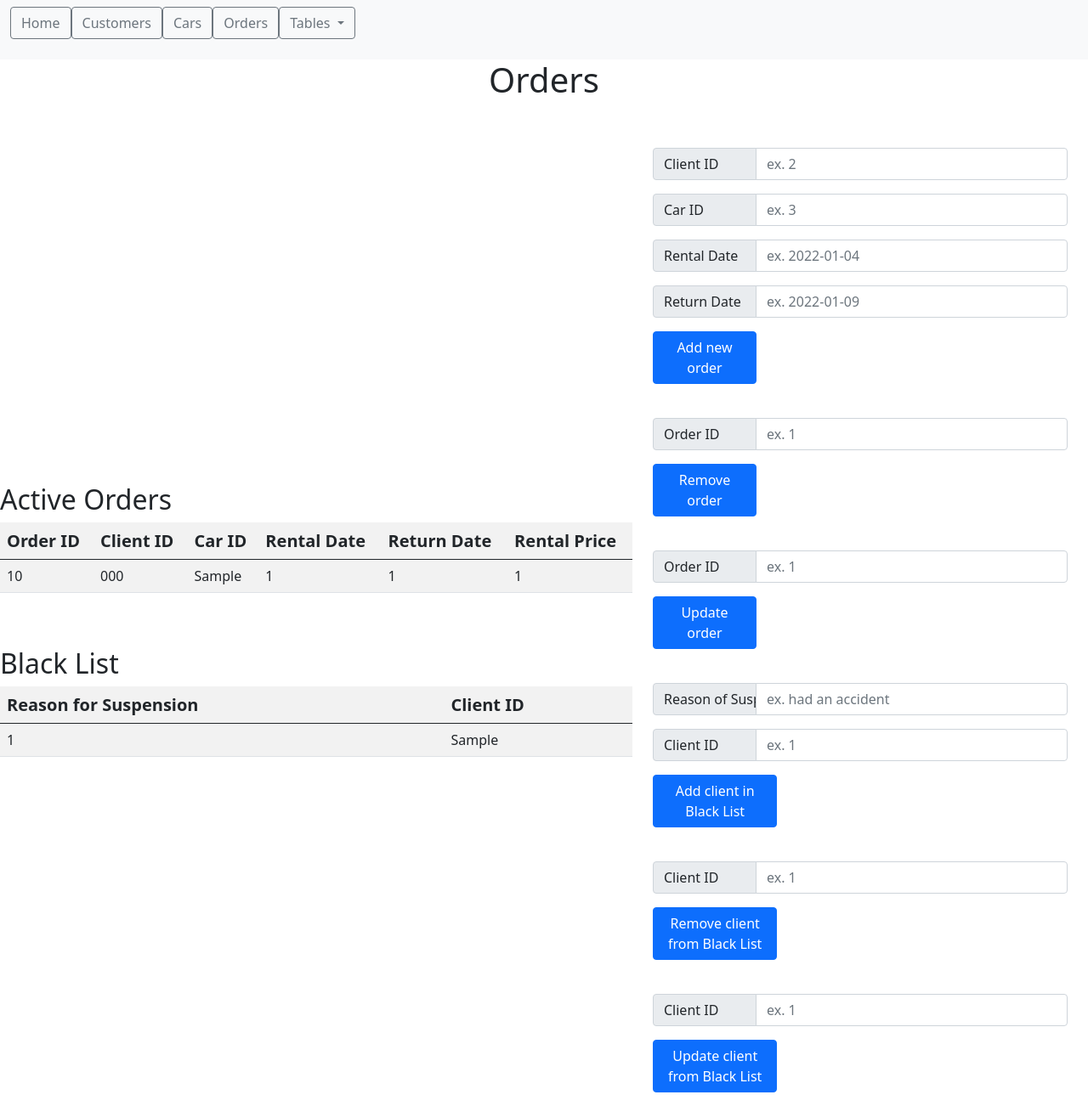
After one commit to FCosmin27/rent_auto, a Flask app: page /orders in a window 1280 px wide. The commit adds this page. Shown: the whole page at 85% size. Run offline with Flask 2, Linux system fonts and the light colour scheme; tables that the repository leaves empty or names only in its code hold one stand-in row (values such as "Sample post").

Commit message:
almost done

```diff
--- a/main.py
+++ b/main.py
@@ -229,6 +229,26 @@ def handle_update_car_verify():
         return render_template('home.html',text=f'Invalid Update, Car ID : {car_id} does not exist')
     return render_template('update_car.html',car=car)
 
+
+@app.route('/update-car-execute',methods=['POST'])
+def handle_update_car_execute():
+    conn=connect_to_database()
+    cursor=conn.cursor()
+    car_id=request.form['car_id']
+    type=request.form['type']
+    date_of_fb=request.form['date_of_fb']
+    color=request.form['color']
+    price=request.form['price']
+
+    try:
+        cursor.execute(f"UPDATE masina SET tip_masina='{type}', an_fabricatie='{date_of_fb}', culoare='{color}', pret_inchiriere={price} WHERE id_masina={car_id}")
+    except Exception as e:
+        return render_template('home.html',text=f'Invalid Car Info Update, Exception: {e}')
+
+    cursor.execute("commit")
+    return redirect('/cars')
+
+
 @app.route('/add-car-status',methods=['POST'])
 def handle_add_car_status():
     conn=connect_to_database()
@@ -240,8 +260,183 @@ def handle_add_car_status():
     try:
         cursor.execute("INSERT INTO status_masina (id_masina,status) VALUES (%s,%s)",(car_id,status))
     except Exception as e:
-        return render_template('home.html',text=f'Invalid Insert, Exception: {e}')
+        return render_template('home.html',text=f'Invalid Car Status Insert, Exception: {e}')
 
     cursor.execute("commit")
 
     return redirect('/cars')
+
+@app.route('/remove-car-status',methods=['POST'])
+def handle_remove_car_status():
+    conn=connect_to_database()
+    cursor=conn.cursor()
+    car_id=request.form['car_id']
+
+    try:
+        cursor.execute(f"DELETE FROM status_masina WHERE id_masina={car_id}")
+    except Exception as e:
+        return render_template('home.html',text=f'Invalid Car Status Delete, Exception: {e}')
+
+    cursor.execute("commit")
+
+    return redirect('/cars')
+
+@app.route('/update-car-status-verify',methods=['POST'])
+def handle_update_car_status_verify():
+    conn=connect_to_database()
+    cursor=conn.cursor()
+    car_id=request.form['car_id']
+
+    cursor.execute(f"SELECT * FROM status_masina WHERE id_masina={car_id}")
+    car_status=cursor.fetchone()
+    if car_status is None:
+        return render_template('home.html',text=f'Invalid Car status Update, Car ID : {car_id} does not exist')
+    return render_template('update_status.html',car_status=car_status)
+
+@app.route('/update-car-status-execute',methods=['POST'])
+def handle_update_car_status_execute():
+    conn=connect_to_database()
+    cursor=conn.cursor()
+    car_id=request.form['car_id']
+    status=request.form['status']
+    state_at_return=request.form['state_at_return']
+    return_date=request.form['return_date']
+
+    try:
+        cursor.execute(f"UPDATE status_masina SET status='{status}',stare_la_retur='{state_at_return}', data_retur_sm='{return_date}' WHERE id_masina={car_id}")
+    except Exception as e:
+        return render_template('home.html',text=f'Invalid Car Status Update, Exception: {e}')
+
+    cursor.execute("commit")
+    return redirect('/cars')
+
+
+@app.route('/orders')
+def handle_get_orders():
+    conn=connect_to_database()
+    cursor=conn.cursor()
+
+    try:
+        cursor.execute('SELECT * FROM cerere')
+        active_orders=cursor.fetchall()
+        cursor.execute('SELECT * FROM lista_neagra')
+        black_list=cursor.fetchall()
+    except Exception as e:
+        return render_template('orders.html')
+    return render_template('orders.html',active_orders=active_orders,black_list=black_list)
+
+@app.route('/add-order',methods=['POST'])
+def handle_add_order():
+    conn=connect_to_database()
+    cursor=conn.cursor()
+    client_id=request.form['id_client']
+    car_id=request.form['id_car']
+    rental_date=request.form['rental_date']
+    return_date=request.form['return_date']
+
+    try:
+        cursor.execute("INSERT INTO cerere (id_client,id_masina,data_inchiriere,data_retur) VALUES (%s,%s,%s,%s)",(client_id,car_id,rental_date,return_date))
+    except Exception as e:
+        return render_template('home.html',text=f'Invalid Order Insert, Exception: {e}')
+
+    cursor.execute("commit")
+    return redirect('/orders')
+
+@app.route('/remove-order',methods=['POST'])
+def handle_remove_order():
+    conn=connect_to_database()
+    cursor=conn.cursor()
+    order_id=request.form['id_order']
+
+    try:
+        cursor.execute(f"DELETE FROM cerere WHERE id_cerere={order_id}")
+    except Exception as e:
+        return render_template('home.html',text=f'Invalid Order Delete, Exception: {e}')
+
+    cursor.execute("commit")
+    return redirect('/orders')
+
+@app.route('/update-order-verify',methods=['POST'])
+def handle_update_order_verify():
+    conn=connect_to_database()
+    cursor=conn.cursor()
+    order_id=request.form['id_order']
+
+    cursor.execute(f"SELECT * FROM cerere WHERE id_cerere={order_id}")
+    order=cursor.fetchone()
+    if order is None:
+        return render_template('home.html',text=f'Invalid Order Update, Order ID : {order_id} does not exist')
+    return render_template('update_order.html',order=order)
+
+@app.route('/update-order-execute',methods=['POST'])
+def handle_update_order_execute():
+    conn=connect_to_database()
+    cursor=conn.cursor()
+    order_id=request.form['id_order']
+    rental_date=request.form['rental_date']
+    return_date=request.form['return_date']
+
+    try:
+        cursor.execute(f"UPDATE cerere SET data_inceput='{rental_date}',data_retur='{return_date}' WHERE id_cerere={order_id}")
+    except Exception as e:
+        return render_template('home.html',text=f'Invalid Order Update, Exception: {e}')
+
+    cursor.execute("commit")
+    return redirect('/orders')
+
+
+@app.route('/add-black-list-verify',methods=['POST'])
+def handle_add_black_list():
+    conn=connect_to_database()
+    cursor=conn.cursor()
+    reason=request.form['reason']
+    client_id=request.form['id_client']
+
+    try:
+        cursor.execute("INSERT INTO lista_neagra (motiv_suspendare,id_client) VALUES (%s,%s)",(reason,client_id))
+    except Exception as e:
+        return render_template('home.html',text=f'Invalid Black List Insert, Exception: {e}')
+
+    cursor.execute("commit")
+    return redirect('/orders')
+
+@app.route('/remove-client-from-black-list',methods=['POST'])
+def handle_remove_client_from_black_list():
+    conn=connect_to_database()
+    cursor=conn.cursor()
+    client_id=request.form['id_client']
+
+    try:
+        cursor.execute(f"DELETE FROM lista_neagra WHERE id_client={client_id}")
+    except Exception as e:
+        return render_template('home.html',text=f'Invalid Black List Delete, Exception: {e}')
+
+    cursor.execute("commit")
+    return redirect('/orders')
+
+@app.route('/update-black-list-verify',methods=['POST'])
+def handle_update_black_list_verify():
+    conn=connect_to_database()
+    cursor=conn.cursor()
+    client_id=request.form['id_client']
+
+    cursor.execute(f"SELECT * FROM lista_neagra WHERE id_client={client_id}")
+    client=cursor.fetchone()
+    if client is None:
+        return render_template('home.html',text=f'Invalid Black List Update, Client ID : {client_id} does not exist')
+    return render_template('update_black_list.html',client=client)
+
+@app.route('/update-black-list-execute',methods=['POST'])
+def handle_update_black_list_execute():
+    conn=connect_to_database()
+    cursor=conn.cursor()
+    client_id=request.form['id_client']
+    reason=request.form['reason']
+
+    try:
+        cursor.execute(f"UPDATE lista_neagra SET motiv_suspendare='{reason}' WHERE id_client={client_id}")
+    except Exception as e:
+        return render_template('home.html',text=f'Invalid Black List Update, Exception: {e}')
+
+    cursor.execute("commit")
+    return redirect('/orders')
--- /dev/null
+++ b/templates/orders.html
@@ -0,0 +1,143 @@
+<html>
+    <head>
+        <title>Orders</title>
+        {% include 'blocks/css.html' %}
+    </head>
+
+    <body>
+        {% include 'blocks/header.html' %}
+
+        <div class="text-center">
+            <h1>Orders</h1>
+        </div>
+        <br>
+        <br>
+
+        <div class="row justify-content-center align-items-center" style="width:100%">
+        <div class="col-1" style="width: 60%;">
+            <h2>Active Orders</h2>
+            <table class="table table-striped table-hover" style="width: 100%">
+                <thread>
+                    <tr style="font-size:20px;font-weight: bold;">
+                        <th>Order ID</th>
+                        <th>Client ID</th>
+                        <th>Car ID</th>
+                        <th>Rental Date</th>
+                        <th>Return Date</th>
+                        <th>Rental Price</th>
+                    </tr>
+                </thread>
+                <tbody>
+                    {% for order in active_orders %}
+                    <tr>
+                        <td>{{order[0]}}</td>
+                        <td>{{order[3]}}</td>
+                        <td>{{order[4]}}</td>
+                        <td>{{order[1]}}</td>
+                        <td>{{order[2]}}</td>
+                        <td>{{order[5]}}</td>
+                    </tr>
+                    {% endfor %}
+                </tbody>
+            </table>
+            <br><br>
+            <h2>Black List</h2>
+            <table class="table table-striped table-hover" style="width: 100%">
+                <thread>
+                    <tr style="font-size:20px;font-weight: bold;">
+                        <th>Reason for Suspension</th>
+                        <th>Client ID</th>
+                    </tr>
+                </thread>
+                <tbody>
+                    {% for client in black_list %}
+                    <tr>
+                        <td>{{client[0]}}</td>
+                        <td>{{client[1]}}</td>
+                    </tr>
+                    {% endfor %}
+                </tbody>
+            </table>
+        </div>
+        <div class="col-1" style="width: 40%;">
+            <form action="/add-order" method="post">
+                <div class="input-group mb-3 data_input_size">
+                    <span class = "input-group-text" for="id_client" style="width: 25%;">Client ID</span>
+                    <input type="text" class="form-control" name="id_client" id="id_client" placeholder="ex. 2" required>
+                </div>
+
+                <div class="input-group mb-3 data_input_size">
+                    <span class = "input-group-text" for="id_car" style="width: 25%;">Car ID</span>
+                    <input type="text" class="form-control" name="id_car" id="id_car" placeholder="ex. 3" required>
+                </div>
+
+                <div class="input-group mb-3 data_input_size">
+                    <span class = "input-group-text" for="rental_date" style="width: 25%;">Rental Date</span>
+                    <input type="text" class="form-control" name="rental_date" id="rental_date" placeholder="ex. 2022-01-04" required>
+                </div>
+
+                <div class="input-group mb-3 data_input_size">
+                    <span class = "input-group-text" for="return_date" style="width: 25%;">Return Date</span>
+                    <input type="text" class="form-control" name="return_date" id="return_date" placeholder="ex. 2022-01-09" required>
+                </div>
+
+                <button type="submit" class="btn btn-primary" style="width: 25%;">Add new order</button>
+            </form>
+
+            <br>
+
+            <form action="/remove-order" method="post">
+                <div class="input-group mb-3 data_input_size">
+                    <span class = "input-group-text" for="id_order" style="width: 25%;">Order ID</span>
+                    <input type="text" class="form-control" name="id_order" id="id_order" placeholder="ex. 1" required>
+                </div>
+                <button type="submit" class="btn btn-primary" style="width: 25%;">Remove order</button>
+            </form>
+
+            <br>
+
+            <form action="/update-order-verify" method="post">
+                <div class="input-group mb-3 data_input_size">
+                    <span class = "input-group-text" for="id_order" style="width: 25%;">Order ID</span>
+                    <input type="text" class="form-control" name="id_order" id="id_order" placeholder="ex. 1" required>
+                </div>
+                <button type="submit" class="btn btn-primary" style="width: 25%;">Update order</button>
+            </form>
+
+            <br>
+
+            <form action="/add-black-list-verify" method="post">
+                <div class="input-group mb-3 data_input_size">
+                    <span class = "input-group-text" for="reason" style="width: 25%;">Reason of Suspension</span>
+                    <input type="text" class="form-control" name="reason" id="reason" placeholder="ex. had an accident" required>
+                </div>
+
+                <div class="input-group mb-3 data_input_size">
+                    <span class = "input-group-text" for="id_client" style="width: 25%;">Client ID</span>
+                    <input type="text" class="form-control" name="id_client" id="id_client" placeholder="ex. 1" required>
+                </div>
+                <button type="submit" class="btn btn-primary" style="width: 30%;">Add client in Black List</button>
+            </form>
+
+            <br>
+            <form action="/remove-client-from-black-list"method="post">
+                <div class="input-group mb-3 data_input_size">
+                    <span class = "input-group-text" for="id_client" style="width: 25%;">Client ID</span>
+                    <input type="text" class="form-control" name="id_client" id="id_client" placeholder="ex. 1" required>
+                </div>
+                <button type="submit" class="btn btn-primary" style="width: 30%;">Remove client from Black List</button>
+            </form>
+            <br>
+
+            <form action="/update-black-list-verify" method="post">
+                <div class="input-group mb-3 data_input_size">
+                    <span class = "input-group-text" for="id_client" style="width: 25%;">Client ID</span>
+                    <input type="text" class="form-control" name="id_client" id="id_client" placeholder="ex. 1" required>
+                </div>
+                <button type="submit" class="btn btn-primary" style="width: 30%;">Update client from Black List</button>
+            </form>
+        </div>
+        </div>
+    {% include 'blocks/js.html' %}
+    </body>
+</html>
--- a/templates/update_personal_data.html
+++ b/templates/update_personal_data.html
@@ -6,7 +6,7 @@
     <body>
         {% include 'blocks/header.html' %}
         <div class="container-fluid text-center bg" style="height: 100%;width: 100%;">
-        <h1>Update Account</h1>
+        <h1>Update Customer Personal Data</h1>
         <form class="mx-auto" action="/update-personal-data-execute" method="post" style="width: 50%;">
             <div class="form-group">
                 <label for="phone">Phone Number</label>
```
Also changed, not shown: database_management.py (+36 -5 lines), templates/cars.html (+6 -4 lines), templates/update_black_list.html (added, +25 -0 lines), templates/update_car.html (+41 -0 lines), templates/update_order.html (added, +29 -0 lines), templates/update_status.html (+35 -0 lines).
